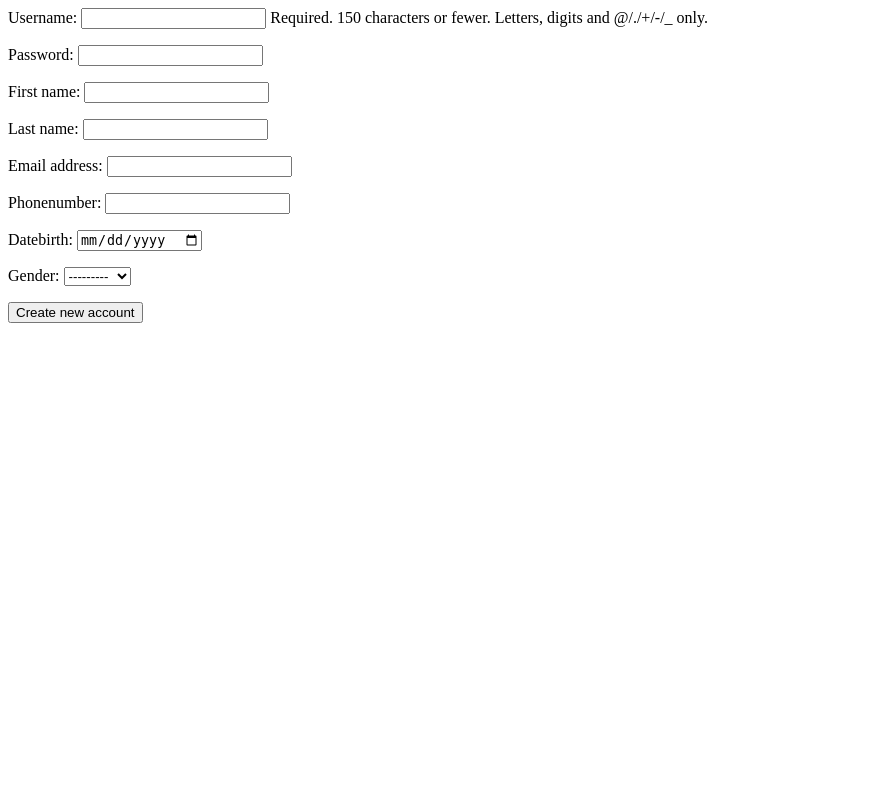
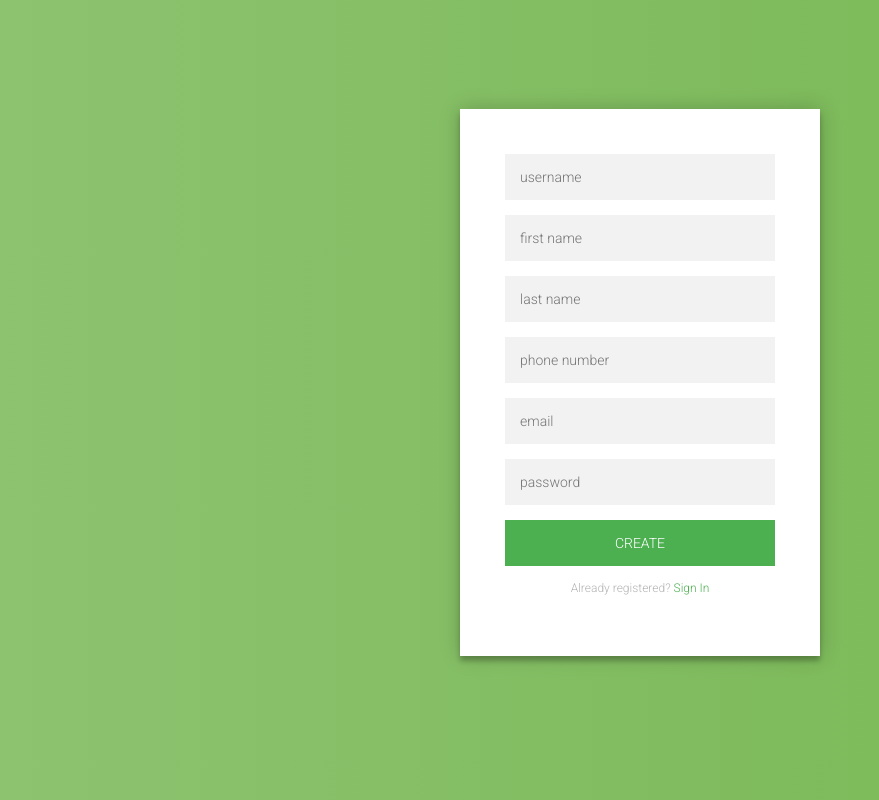
Before and after one commit to chriskingsborough/rememberMe, a Django app: page /sign_up/ in a window 1280 px wide. Shown: the whole page, without its empty margins (0-879 px from the left). Run offline with Django 3.2, Linux system fonts and the light colour scheme.

Commit message:
update front end

```diff
--- /dev/null
+++ b/rememberMe/index/static/index/login.css
@@ -0,0 +1,116 @@
+@import url(https://fonts.googleapis.com/css?family=Roboto:300);
+
+.login-page {
+  width: 360px;
+  padding: 8% 0 0;
+  margin: auto;
+}
+.form {
+  position: relative;
+  z-index: 1;
+  background: #FFFFFF;
+  max-width: 360px;
+  margin: 0 auto 100px;
+  padding: 45px;
+  text-align: center;
+  box-shadow: 0 0 20px 0 rgba(0, 0, 0, 0.2), 0 5px 5px 0 rgba(0, 0, 0, 0.24);
+}
+.form input {
+  font-family: "Roboto", sans-serif;
+  outline: 0;
+  background: #f2f2f2;
+  width: 100%;
+  border: 0;
+  margin: 0 0 15px;
+  padding: 15px;
+  box-sizing: border-box;
+  font-size: 14px;
+}
+.form button {
+  font-family: "Roboto", sans-serif;
+  text-transform: uppercase;
+  outline: 0;
+  background: #4CAF50;
+  width: 100%;
+  border: 0;
+  padding: 15px;
+  color: #FFFFFF;
+  font-size: 14px;
+  -webkit-transition: all 0.3 ease;
+  transition: all 0.3 ease;
+  cursor: pointer;
+}
+.form button:hover,.form button:active,.form button:focus {
+  background: #43A047;
+}
+.form .message {
+  margin: 15px 0 0;
+  color: #b3b3b3;
+  font-size: 12px;
+}
+.form .message a {
+  color: #4CAF50;
+  text-decoration: none;
+}
+.form .register-form {
+
+}
+.container {
+  position: relative;
+  z-index: 1;
+  max-width: 300px;
+  margin: 0 auto;
+}
+.container:before, .container:after {
+  content: "";
+  display: block;
+  clear: both;
+}
+.container .info {
+  margin: 50px auto;
+  text-align: center;
+}
+.container .info h1 {
+  margin: 0 0 15px;
+  padding: 0;
+  font-size: 36px;
+  font-weight: 300;
+  color: #1a1a1a;
+}
+.container .info span {
+  color: #4d4d4d;
+  font-size: 12px;
+}
+.container .info span a {
+  color: #000000;
+  text-decoration: none;
+}
+.container .info span .fa {
+  color: #EF3B3A;
+}
+body {
+  background: #76b852; /* fallback for old browsers */
+  background: -webkit-linear-gradient(right, #76b852, #8DC26F);
+  background: -moz-linear-gradient(right, #76b852, #8DC26F);
+  background: -o-linear-gradient(right, #76b852, #8DC26F);
+  background: linear-gradient(to left, #76b852, #8DC26F);
+  font-family: "Roboto", sans-serif;
+  -webkit-font-smoothing: antialiased;
+  -moz-osx-font-smoothing: grayscale;
+}
+.form td {
+  font-family: "Roboto", sans-serif;
+  text-transform: uppercase;
+  outline: 0;
+  background: white;
+  width: 100%;
+  border: 0;
+  padding: 15px;
+  color: #FFFFFF;
+  font-size: 14px;
+  -webkit-transition: all 0.3 ease;
+  transition: all 0.3 ease;
+  cursor: pointer;
+}
+.form td:hover,.form button:active,.form button:focus {
+  background: lightgrey;
--- /dev/null
+++ b/rememberMe/index/static/index/login.js
@@ -0,0 +1,3 @@
+$('.message a').click(function(){
+   $('form').animate({height: "toggle", opacity: "toggle"}, "slow");
+});
--- a/rememberMe/index/templates/index/sign_up.html
+++ b/rememberMe/index/templates/index/sign_up.html
@@ -1,5 +1,29 @@
-<form method="post" action="">
-    {% csrf_token %}
-    {{ form.as_p }}
-    <input type="submit" value="Create new account" />
-</form>
+{% load static %}
+
+<head>
+    <link rel="stylesheet" href="{% static 'index/login.css' %}" type="text/css">
+</head>
+<body>
+<div class="login-page">
+
+  <div class="form">
+
+    <form class="register-form" action="" method="POST">
+        {% csrf_token %}
+
+      <input name="username" type="text" placeholder="username"/>
+      <input name="first_name" type="text" placeholder="first name"/>
+      <input name="last_name" type="text" placeholder="last name"/>
+      <input name="phone_number" type="tel" placeholder="phone number"/>
+      <input name="email" type="email" placeholder="email"/>
+      <input name="password" type="password" placeholder="password"/>
+
+      <button type="submit">Create</button>
+
+      <p class="message">Already registered? <a href="/sign_in/">Sign In</a></p>
+    </form>
+
+  </div>
+</div>
+ <script type="text/javascript" src="{% static 'index/login.js' %}"></script>
+</body>
--- /dev/null
+++ b/rememberMe/index/templates/index/sign_up_depricated.html
@@ -0,0 +1,5 @@
+<form method="post" action="">
+    {% csrf_token %}
+    {{ form.as_p }}
+    <input type="submit" value="Create new account" />
+</form>
--- a/rememberMe/index/views.py
+++ b/rememberMe/index/views.py
@@ -30,6 +30,7 @@ def sign_in(request):
         if user is not None:
             request.session['id'] = user.id
             return redirect('/')
+
         else:
             return redirect('sign_in/')
     else:
@@ -45,15 +46,25 @@ def logout(request):
 def create_user(request):
 
     if request.method == 'POST':
-        form = UserForm(request.POST)
-        if form.is_valid():
-            new_user = User.objects.create_user(**form.cleaned_data)
-            login(request, new_user)
+        data = request.POST
 
-            # a hack that maybe can be prevented with login
-            request.session['id'] = new_user.id
-            return redirect('/')
+        new_user = User.objects.create_user(
+            username=data['username'],
+            first_name = data['first_name'],
+            last_name = data['username'],
+            password = data['password'],
+            email = data['email'],
+            phonenumber = data['phone_number'],
+            datebirth=None,
+            gender=None
+        )
+
+        login(request, new_user)
+
+        # a hack that maybe can be prevented with login
+        request.session['id'] = new_user.id
+        return redirect('/')
+
+
     else:
-        form = UserForm()
-
-    return render(request, 'index/sign_up.html', {'form': form})
+        return render(request, 'index/sign_up.html')
--- a/rememberMe/rememberMe/urls.py
+++ b/rememberMe/rememberMe/urls.py
@@ -18,6 +18,8 @@ from django.contrib import admin
 from person import views as person
 from event import views as event
 from index import views as index
+from django.conf import settings
+from django.conf.urls.static import static
 
 urlpatterns = [
     url(r'^$', index.index, name='index'),
@@ -35,4 +37,4 @@ urlpatterns = [
     url(r'^update_person/', person.edit_person),
     url(r'^view_person/', person.view_person),
     url(r'^delete_person/', person.delete_person)
-]
+] + static(settings.STATIC_URL, document_root=settings.STATIC_ROOT)
```
Also changed, not shown: rememberMe/index/static/index/home.css (added, +42 -0 lines), rememberMe/index/templates/index/home.html (+32 -9 lines), rememberMe/index/templates/index/home_depricated.html (added, +11 -0 lines), rememberMe/index/templates/index/sign_in.html (+23 -16 lines), 1 other file.
